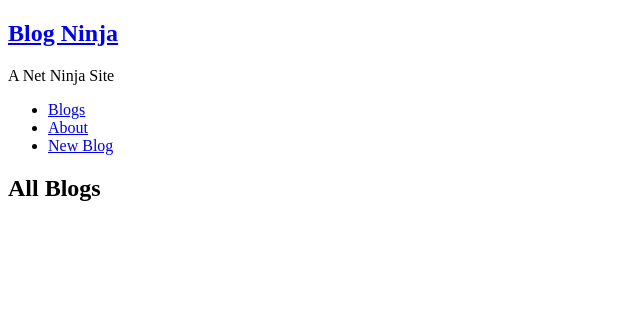
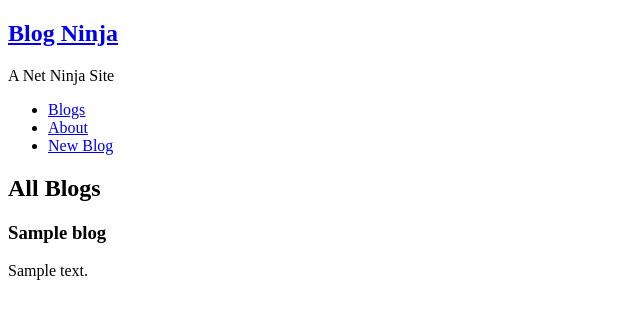
Before and after one commit to VisheshSingh/node-ninja, a Node server app: template views/index.ejs in a window 1280 px wide. Shown: the top 319 px of the page, without its empty margins (0-640 px from the left). Run offline with Node 20, Linux system fonts and the light colour scheme; the template is opened without the code that fills it: most values are stand-ins (such as "Sample title", 1, 10 or a date in 2020).

Commit message:
passing data into views 🥾

```diff
--- a/app.js
+++ b/app.js
@@ -6,15 +6,29 @@ const app = express();
 app.set('view engine', 'ejs');
 
 app.get('/', (req, res) => {
-  res.render('index');
+  const blogs = [
+    {
+      title: "Yoshi's egg hunt",
+      description: 'lorem ipsum random text wysiwyg',
+    },
+    {
+      title: 'Mario finds stars',
+      description: 'lorem ipsum random text wysiwyg',
+    },
+    {
+      title: 'How to defeat bowser',
+      description: 'lorem ipsum random text wysiwyg',
+    },
+  ];
+  res.render('index', { title: 'Home', blogs });
 });
 
 app.get('/about', (req, res) => {
-  res.render('about');
+  res.render('about', { title: 'About' });
 });
 
 app.get('/blogs/create', (req, res) => {
-  res.render('create');
+  res.render('create', { title: 'Create' });
 });
 
 app.get('/about-us', (req, res) => {
@@ -22,7 +36,7 @@ app.get('/about-us', (req, res) => {
 });
 
 app.use((req, res) => {
-  res.status(404).render('404');
+  res.status(404).render('404', { title: '404' });
 });
 
 app.listen(3000, () => console.log('Server running on port 3000...'));
--- a/views/404.ejs
+++ b/views/404.ejs
@@ -3,7 +3,7 @@
   <head>
     <meta charset="UTF-8" />
     <meta name="viewport" content="width=device-width, initial-scale=1.0" />
-    <title>Blog Ninja 🐱‍👤</title>
+    <title>Blog Ninja 🐱‍👤 | <%= title %></title>
   </head>
   <body>
     <nav>
--- a/views/about.ejs
+++ b/views/about.ejs
@@ -3,7 +3,7 @@
   <head>
     <meta charset="UTF-8" />
     <meta name="viewport" content="width=device-width, initial-scale=1.0" />
-    <title>Blog Ninja 🐱‍👤</title>
+    <title>Blog Ninja 🐱‍👤 | <%= title %></title>
   </head>
   <body>
     <nav>
--- a/views/create.ejs
+++ b/views/create.ejs
@@ -3,7 +3,7 @@
   <head>
     <meta charset="UTF-8" />
     <meta name="viewport" content="width=device-width, initial-scale=1.0" />
-    <title>Blog Ninja 🐱‍👤</title>
+    <title>Blog Ninja 🐱‍👤 | <%= title %></title>
   </head>
   <body>
     <nav>
--- a/views/index.ejs
+++ b/views/index.ejs
@@ -3,7 +3,7 @@
   <head>
     <meta charset="UTF-8" />
     <meta name="viewport" content="width=device-width, initial-scale=1.0" />
-    <title>Blog Ninja 🐱‍👤</title>
+    <title>Blog Ninja 🐱‍👤 | <%= title %></title>
   </head>
   <body>
     <nav>
@@ -20,6 +20,12 @@
 
     <div class="blogs content">
       <h2>All Blogs</h2>
+      <% if(blogs.length > 0) { %> <% blogs.forEach(blog => { %>
+      <h3 class="title"><%= blog.title %></h3>
+      <p class="snippet"><%= blog.description %></p>
+      <% }) %> <% } else { %>
+      <p>There are no blogs to display</p>
+      <% } %>
     </div>
   </body>
 </html>
```
